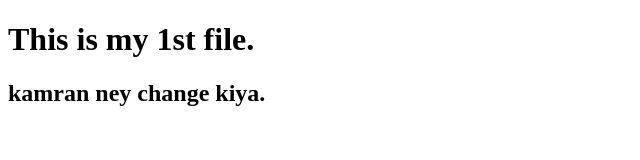
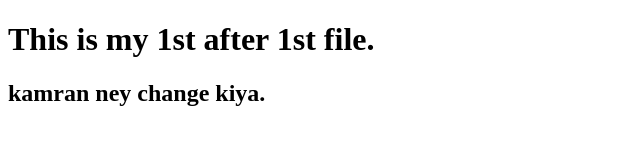
Before and after one commit to ninjaadeveloper/session2, a plain HTML site: page index.html in a window 1280 px wide. Shown: the whole page, without its empty margins (0-640 px from the left). Drawn offline with Linux system fonts and the light colour scheme.

Commit message:
osama ko samjhaya

```diff
--- a/index.html
+++ b/index.html
@@ -8,7 +8,7 @@
 </head>
 
 <body>
-    <h1>This is my 1st file.</h1>
+    <h1>This is my 1st after 1st file.</h1>
     <h2>kamran ney change kiya.</h2>
 </body>
 
```
